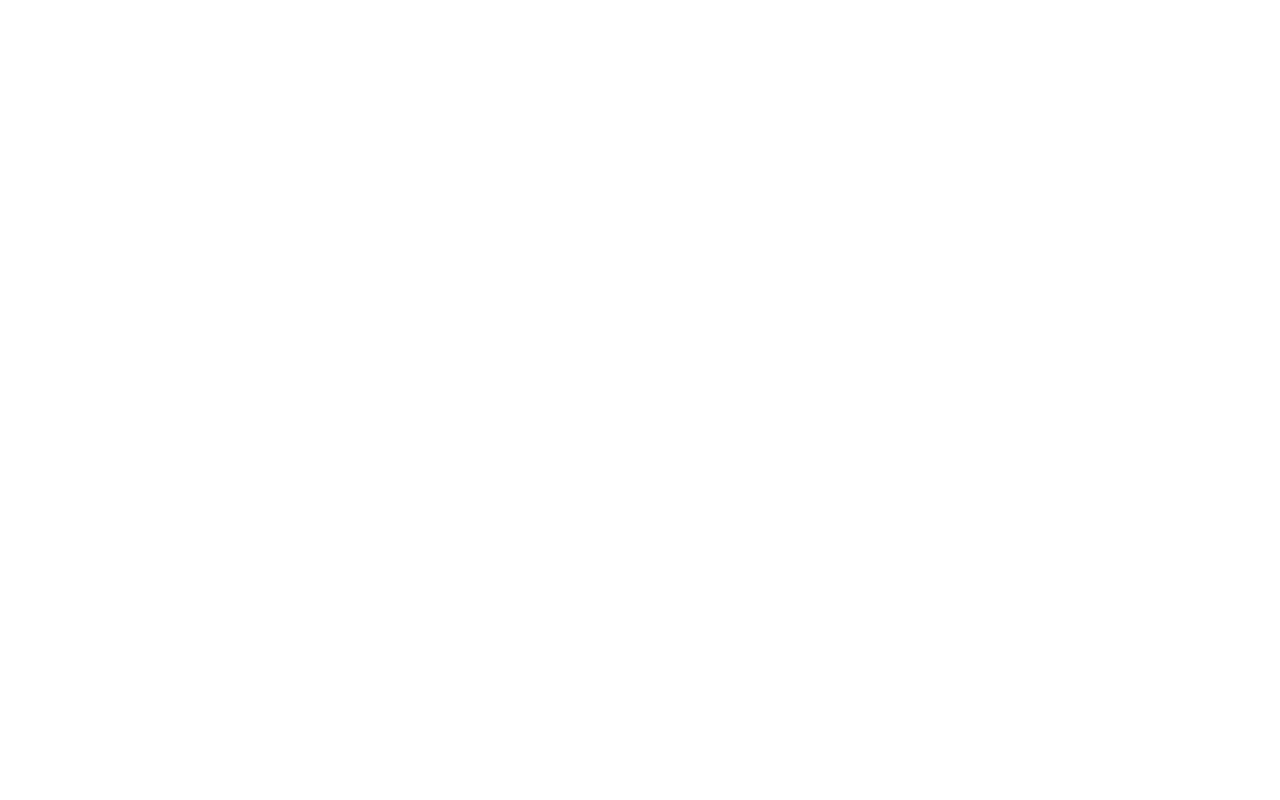
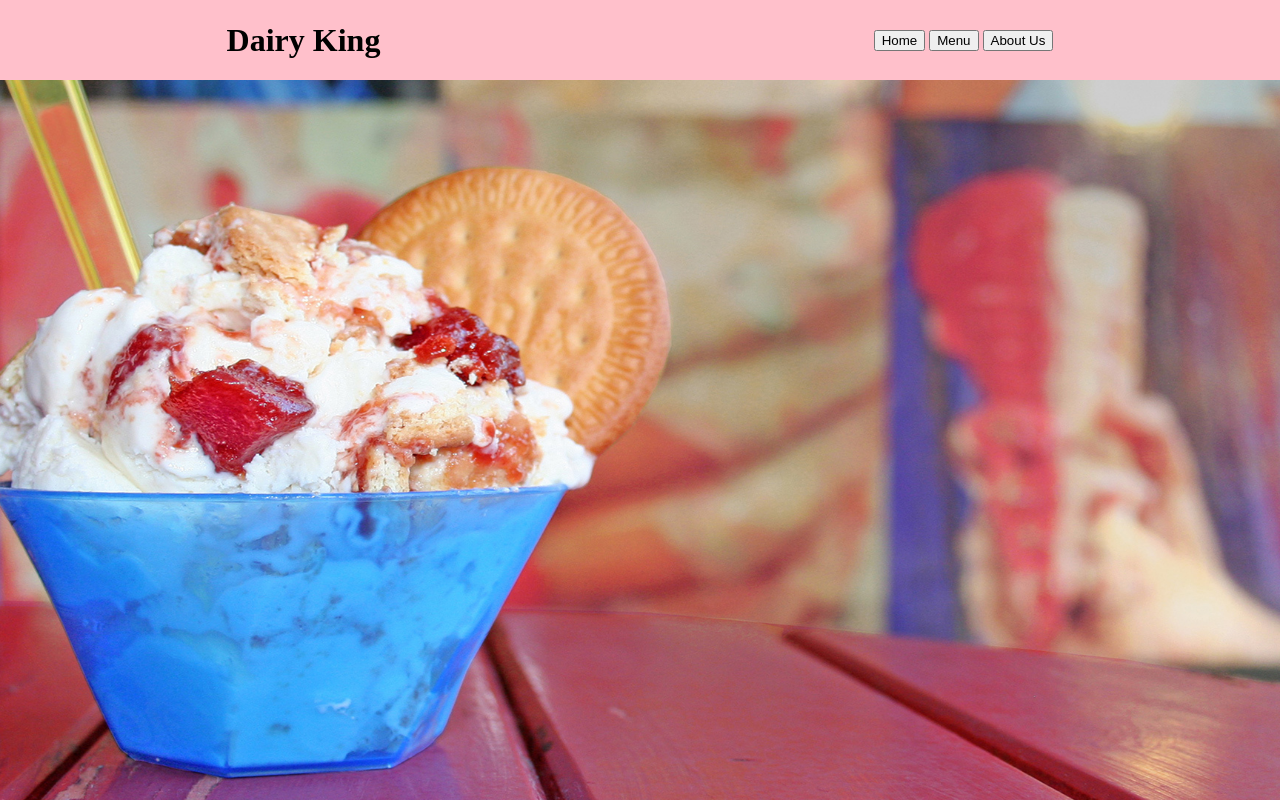
Before and after one commit to jonathanyu1/restaurant-page, a website built with webpack: page dist/index.html in a window 1280 px wide. Built offline with nearby package versions, Linux system fonts and the light colour scheme.

Commit message:
added background image and header bar

```diff
--- a/dist/index.html
+++ b/dist/index.html
@@ -3,9 +3,24 @@
   <head>
     <meta charset="utf-8" />
     <title>Restaurant Page</title>
+    <link rel='stylesheet' href='styles.css'>
   </head>
-  <body>
-    <div id='content'></div>
+  <body class='bodyContainer'>
+    <div id='content'>
+        <header>
+            <h1 class='restaurantName'>Dairy King</h1>
+            <ul class='navBarBtns'>
+                <li><button id='homeBtn' class='navBtn'>Home</button></li>
+                <li><button id='menuBtn' class='navBtn'>Menu</button></li>
+                <li><button id='aboutBtn' class='navBtn'>About Us</button></li>
+            </ul>
+        </header>
+        <div class='bodyContent'>
+            <div id='homeBackground'></div>
+            <div id='homeMessage'></div>
+            <div id='homeHours'></div>
+        </div>
+    </div>
     <script src="main.js"></script>
   </body>
 </html>
--- /dev/null
+++ b/dist/styles.css
@@ -0,0 +1,32 @@
+* {
+    box-sizing: border-box;
+}
+
+body{
+    margin: 0px;
+}
+
+/* Header */
+header{
+    display: flex;
+    align-items: center;
+    justify-content: space-around;
+    height: 10vh;
+    background-color: pink;
+    position: fixed;
+    top:0;
+    width: 100%;
+}
+
+li {
+    display: inline;
+}
+
+#homeBackground{
+    background: url('./images/icecream.jpg');
+    background-size: cover;
+    background-repeat: no-repeat;
+    background-attachment: fixed;
+    background-position: center;
+    height: 100vh;
+}
```
Also changed, not shown: dist/images/icecream.jpg (added).
